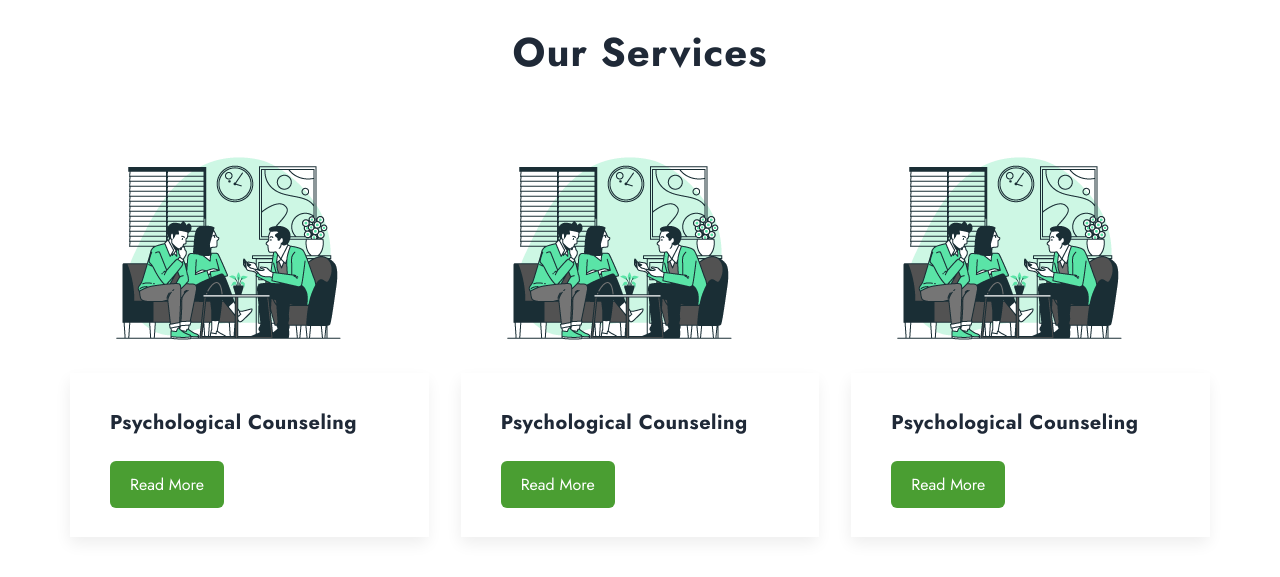
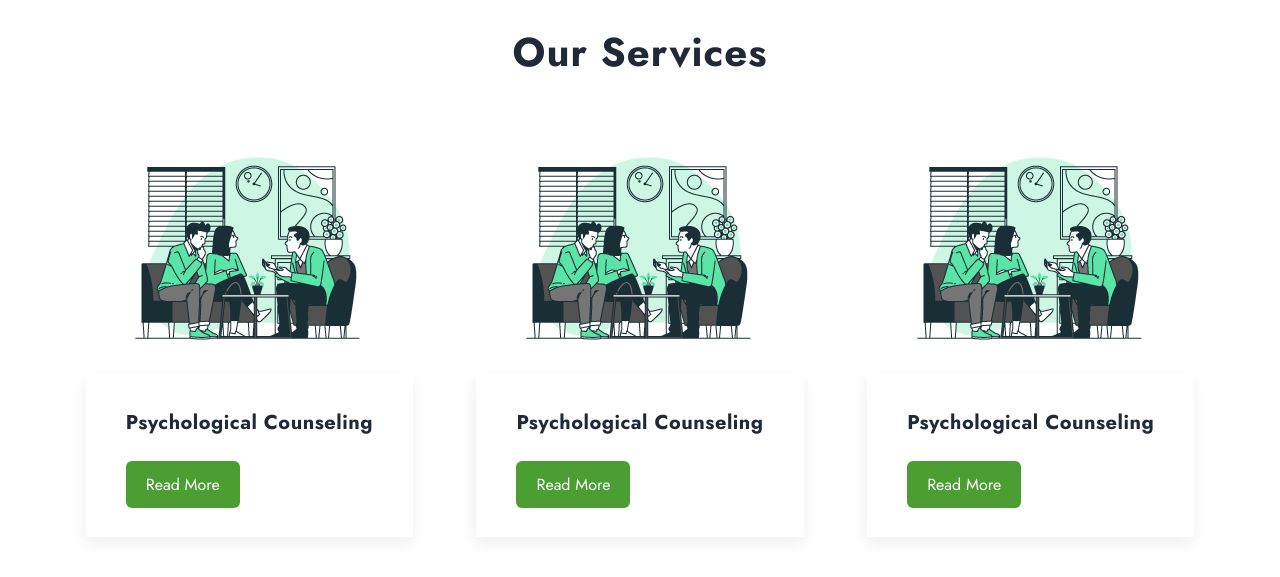
Before and after one commit to lumenSpes/lifeSpringInt, a plain HTML site: page index.html in a window 1280 px wide. Shown: the part 1860-2437 px from the top of the page. Drawn offline with nearby package versions, Linux system fonts and the light colour scheme.

Commit message:
hero and service style modified

```diff
--- a/index.html
+++ b/index.html
@@ -146,7 +146,7 @@
     <!-- header end -->
     <main>
         <!-- hero start -->
-        <section class="hero__section min-h-[80vh] flex items-center">
+        <section class="hero__section min-h-[60vh] lg:min-h-[80vh] flex items-center">
             <div class="container mx-auto max-w-[1140px] px-[3rem] xl:px-0  flex items-center grid grid-cols-1 lg:grid-cols-2">
                 <div class="hero-style4">
                     <span class="hero-subtitle th-sub font__jost">
@@ -415,35 +415,35 @@
         <!-- services section -->
         <section class="max-w-[1140px] px-[3rem] xl:px-0 container mx-auto pb-16">
             <h4 class="text-[20px] md:text-[40px] tracking-wide leading-5 font-[700] mb-20 text-center font__jost">Our Services</h4>
-            <div class="grid grid-cols-1 md:grid-cols-2 lg:grid-cols-3 gap-x-8">
-                <div class="flex flex-col gap-5">
+            <div class="grid grid-cols-1 md:grid-cols-2 lg:grid-cols-3 gap-8">
+                <div class="flex flex-col items-center gap-5">
                     <div class="overflow-hidden">
                         <img  class="hover:scale-110 transition duration-500 cursor-pointer object-cover" src="./assets/service/a.png" alt="">
                     </div>
                     <div class="flex flex-col gap-10 p-10 service__details__box">
-                        <h4 class="text-[20px] tracking-wide leading-5 font-[700] font__jost hover:text-blue-500">Psychological Counseling</h4>
+                        <h4 class="text-[16px] md:text-[20px] tracking-wide leading-5 font-[700] font__jost hover:text-blue-500">Psychological Counseling</h4>
                         <div class="">
                             <a href="#" class="bg-[#4A9E32] text-white px-[20px] py-[12px] rounded-md font__jost hover:bg-[rgb(28,103,50)] transition duration-500 ">Read More</a>
                         </div>
                     </div>
                 </div>
-                <div class="flex flex-col gap-5">
+                <div class="flex flex-col items-center gap-5">
                     <div class="overflow-hidden">
                         <img class="hover:scale-110 transition duration-500 cursor-pointer object-cover" src="./assets/service/a.png" alt="">
                     </div>
                     <div class="flex flex-col gap-10 p-10 service__details__box">
-                        <h4 class="text-[20px] tracking-wide leading-5 font-[700] font__jost hover:text-blue-500">Psychological Counseling</h4>
+                        <h4 class="text-[16px] md:text-[20px] tracking-wide leading-5 font-[700] font__jost hover:text-blue-500">Psychological Counseling</h4>
                         <div class="">
                             <a href="#" class="bg-[#4A9E32] text-white px-[20px] py-[12px] rounded-md font__jost hover:bg-[rgb(28,103,50)] transition duration-500 ">Read More</a>
                         </div>
                     </div>
                 </div>
-                <div class="flex flex-col gap-5">
+                <div class="flex flex-col items-center gap-5">
                     <div class="overflow-hidden">
                         <img class="hover:scale-110 transition duration-500 cursor-pointer object-cover" src="./assets/service/a.png" alt="">
                     </div>
                     <div class="flex flex-col gap-10 p-10 service__details__box">
-                        <h4 class="text-[20px] tracking-wide leading-5 font-[700] font__jost hover:text-blue-500">Psychological Counseling</h4>
+                        <h4 class="text-[16px] md:text-[20px] tracking-wide leading-5 font-[700] font__jost hover:text-blue-500">Psychological Counseling</h4>
                         <div class="">
                             <a href="#" class="bg-[#4A9E32] text-white px-[20px] py-[12px] rounded-md font__jost hover:bg-[rgb(28,103,50)] transition duration-500 ">Read More</a>
                         </div>
```
